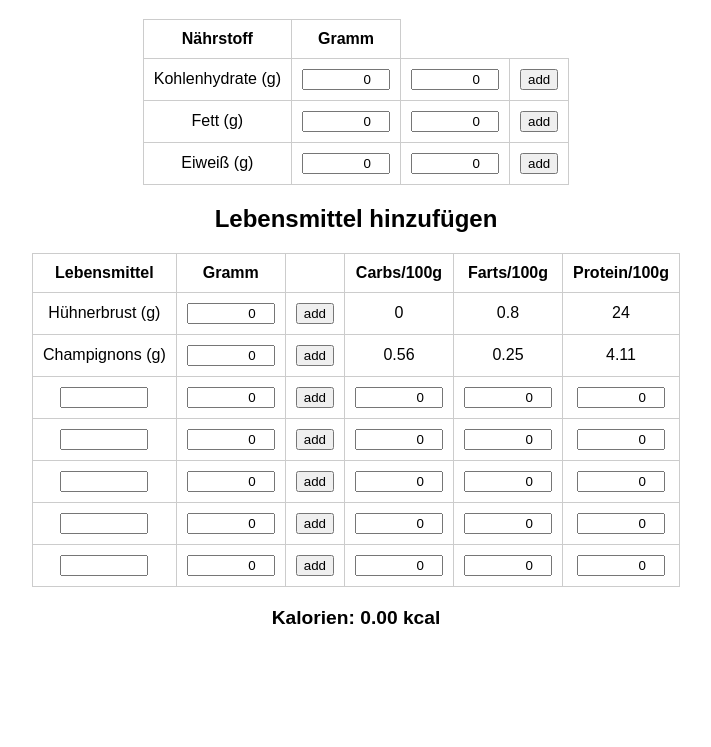
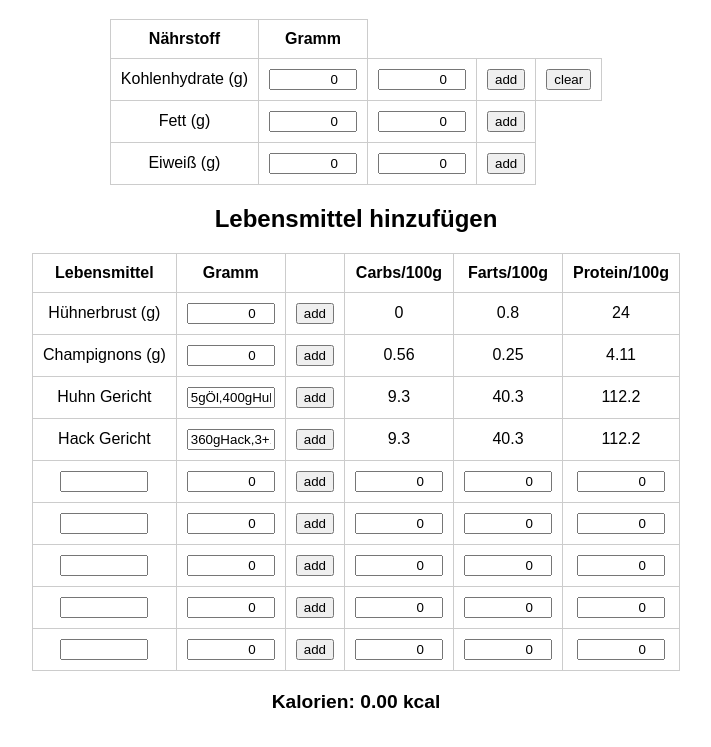
Before and after one commit to yannick186/test, a plain HTML site: page index.html in a window 1280 px wide. Shown: the part 101-848 px from the top of the page, without its empty margins (284-995 px from the left). Before the commit the page ends 800 px from the top, so only its background shows below. Drawn offline with Linux system fonts and the light colour scheme.

Commit message:
Update index.html

```diff
--- a/index.html
+++ b/index.html
@@ -57,6 +57,7 @@
       <td><input type="number" id="carbs" value="0" oninput="calculateCalories()"></td>
       <td><input type="number" id="addcarbs" value="0"></td>
       <td><button onclick="addFood((parseFloat(document.getElementById('addcarbs').value) || 0), 0, 0)"> add </button></td>
+      <td><button onclick="reset()"> clear </button></td>
     </tr>
     <tr>
       <td>Fett (g)</td>
@@ -97,6 +98,22 @@
       <td>0.56</td>
       <td>0.25</td>
       <td>4.11</td>
+    </tr>
+    <tr>
+      <td>Huhn Gericht</td>
+      <td><input type="text" id="schnetzel" value="5gÖl,400gHuhn,250gPilz,100gSahne,100gMilch"></td>
+      <td><button onclick="addFood2(100,9.3, 40.3, 112.2)"> add </button></td>
+      <td>9.3</td>
+      <td>40.3</td>
+      <td>112.2</td>
+    </tr>
+    <tr>
+      <td>Hack Gericht</td>
+      <td><input type="text" id="schnetzel" value="360gHack,3+1Soja,1sesam,1auster,2zucker,150gpaprika,5gÖl,1stärke"></td>
+      <td><button onclick="addFood2(100,30, 29, 75.6)"> add </button></td>
+      <td>9.3</td>
+      <td>40.3</td>
+      <td>112.2</td>
     </tr>
     <tr>
       <td><input type="text" id="n11" value=""></td>
@@ -207,6 +224,7 @@
 
     calculateCalories();
   }
+
 </script>
 </body>
 </html>
```
